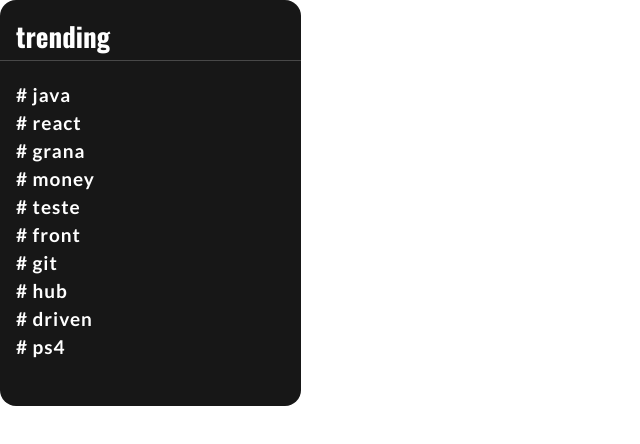
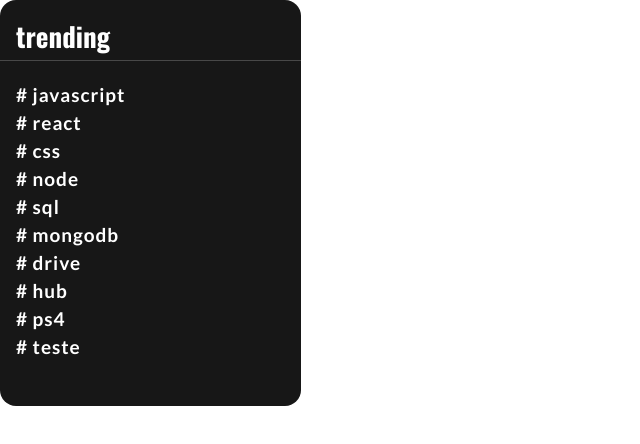
Before and after one commit to davidsauner/linkr-frontend, a React (Create React App) app: page /hashtag/1 in a window 1280 px wide. Shown: the top 444 px of the page, without its empty margins (0-640 px from the left). Built offline with nearby package versions, Linux system fonts and the light colour scheme.

Commit message:
feat: renderiza as tags na sidebar de forma dinamica

```diff
--- a/src/pages/HashtagPage/Hashtag.js
+++ b/src/pages/HashtagPage/Hashtag.js
@@ -1,24 +1,28 @@
-import { StyledAside } from './style';
+import { StyledAside } from "./style";
 import React, { useContext } from "react";
-import styled from "styled-components";
 import axios from "axios";
 import LiHashtags from "./LiHashtags";
 
 export default function Hashtag() {
+  const tags = [
+    "javascript",
+    "react",
+    "css",
+    "node",
+    "sql",
+    "mongodb",
+    "drive",
+    "hub",
+    "ps4",
+    "teste",
+  ];
   return (
     <StyledAside>
       <h2>trending</h2>
       <ul>
-            <li># java</li>
-            <li># react</li>
-            <li># grana</li>
-            <li># money</li>
-            <li># teste</li>
-            <li># front</li>
-            <li># git</li>
-            <li># hub</li>
-            <li># driven</li>
-            <li># ps4</li>
+        {tags.map((tag) => (
+          <LiHashtags key={tag} tag={tag} />
+        ))}
       </ul>
     </StyledAside>
   );
--- a/src/pages/HashtagPage/LiHashtags.js
+++ b/src/pages/HashtagPage/LiHashtags.js
@@ -1,3 +1,8 @@
-export default function LiHashtags(){
+import React from "react";
+import axios from "axios";
 
+export default function LiHashtags(props){
+    return(
+        <li onClick={() => {}}># {props.tag}</li>
+    )
 }
```
Lines whose indentation alone changed are shown as unchanged.
